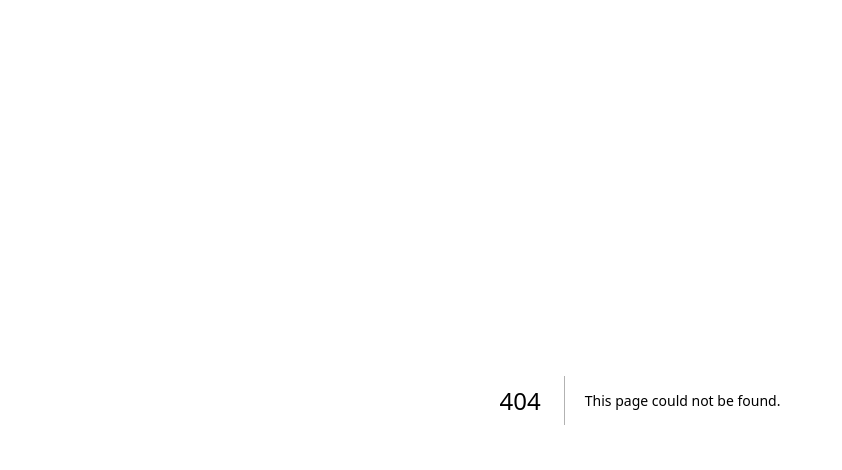
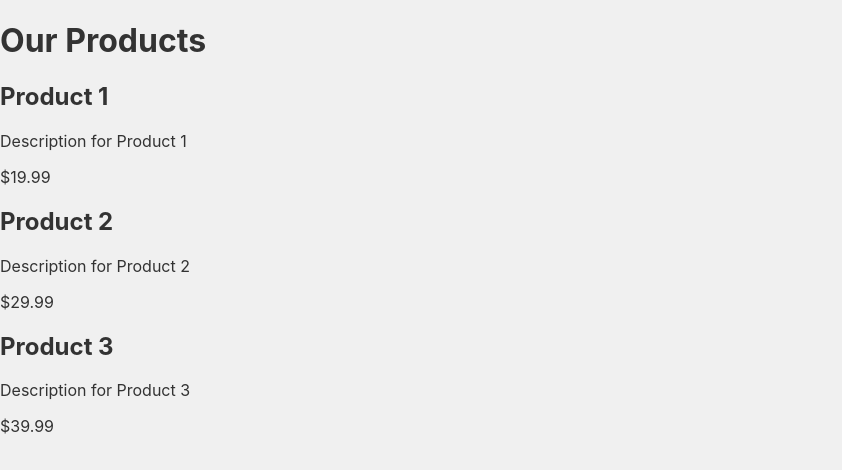
Before and after one commit to reneharmsen/interview-practice, a Next.js app: page /pages/products in a window 1280 px wide. Before the commit this address had no page. Shown: the top 470 px of the page, without its empty margins (0-842 px from the left). Built offline with nearby package versions, Linux system fonts and the light colour scheme.

Commit message:
products + api and page.tsx

```diff
--- /dev/null
+++ b/app/pages/products/page.tsx
@@ -0,0 +1,20 @@
+import { Products } from '@/lib/placeholder-data';
+import Image from 'next/image';
+
+export default function ProductsPage() {
+  return (
+    <div className="container mx-auto p-4">
+      <h1 className="text-2xl font-bold mb-6">Our Products</h1>
+      <div className="grid grid-cols-1 md:grid-cols-2 lg:grid-cols-3 gap-6">
+        {Products.map((product) => (
+          <div key={product.id} className="border rounded-lg p-4 shadow-md">
+
+            <h2 className="text-xl font-semibold mt-2">{product.name}</h2>
+            <p className="text-gray-600">{product.description}</p>
+            <p className="text-lg font-bold mt-2">${product.price.toFixed(2)}</p>
+          </div>
+        ))}
+      </div>
+    </div>
+  );
+}
--- /dev/null
+++ b/lib/definitions.ts
@@ -0,0 +1,6 @@
+export type Product = {
+    id: number;
+    name: string;
+    description: string;
+    price: number;
+};
--- /dev/null
+++ b/lib/placeholder-data.ts
@@ -0,0 +1,22 @@
+import { Product } from "./definitions";
+
+export const Products: Product[] = [
+    {
+        id: 1,
+        name: "Product 1",
+        description: "Description for Product 1",
+        price: 19.99
+    },
+    {
+        id: 2,
+        name: "Product 2",
+        description: "Description for Product 2",
+        price: 29.99
+    },
+    {
+        id: 3,
+        name: "Product 3",
+        description: "Description for Product 3",
+        price: 39.99
+    },
+];
--- a/package.json
+++ b/package.json
@@ -11,7 +11,8 @@
   "dependencies": {
     "next": "latest",
     "react": "latest",
-    "react-dom": "latest"
+    "react-dom": "latest",
+    "tailwind": "^4.0.0"
   },
   "devDependencies": {
     "@types/node": "22.15.14",
```
Also changed, not shown: app/pages/api/products.ts (added, +11 -0 lines), tsconfig.json (+7 -1 lines), app/products/page.tsx (added), 1 other file (tests, documents, lock files or other folders).
